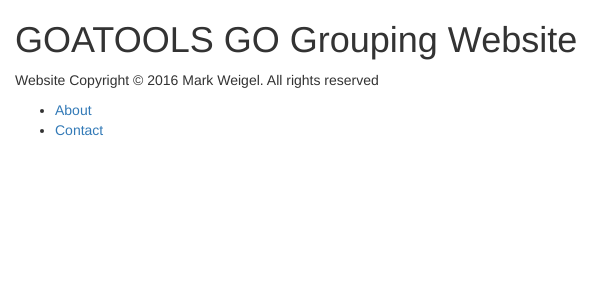
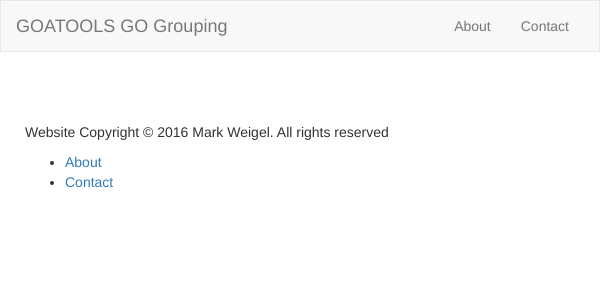
Before and after one commit to mrkjesus2/GOATOOLS-Web-Interface, a Django app: template goatoolsgui/templates/goatoolsgui/base.html in a window 600 px wide. Shown: the top 300 px of the page. Run offline with Django 3.2, Linux system fonts and the light colour scheme; the template is opened without the code that fills it, so the values that code supplies are empty; some libraries are stand-ins or nearby versions.

Commit message:
Add navbar to header

```diff
--- a/goatoolsgui/static/goatoolsgui/styles.css
+++ b/goatoolsgui/static/goatoolsgui/styles.css
@@ -1,19 +1,6 @@
-/* For my temporary sanity */
-// .go-form-line input {
-//   display: block;
-//   margin: 0.5em 0 2em;
-// }
-
-// input {
-//   width: 50%;
-//   height: 2em;
-// }
-// /* End Sanity */
-
-// #id_goids::after {
-//   content: "I have a file I would rather use"
-// }
-
+/*
+* Customized file <input>'s
+*/
 .input-file {
   width: 0.1px;
   height: 0.1px;
@@ -33,6 +20,17 @@
   font-size: 18px;
 }
 
+/*
+* Footer
+*/
+footer {
+  padding: 50px 10px;
+}
+
+
+/*
+* Information Circles
+*/
 .info-circle-container {
   padding: 7.5px 7.5px 0;
   width: 40px;
@@ -42,7 +40,7 @@
 
 /*
 * Used by info-with-circle.svg
- */
+*/
 .info-circle {
   padding: 7.5px 7.5px 0;
   width: 40px;
@@ -54,3 +52,90 @@
 .info-circle:hover {
   fill: #286090;
 }
+
+// TEST
+@media (max-width: 767px) {
+  .navbar-nav .open .dropdown-menu {
+    position: static;
+    float: none;
+    width: auto;
+    margin-top: 0;
+    background-color: transparent;
+    border: 0;
+    -webkit-box-shadow: none;
+            box-shadow: none;
+  }
+  .navbar-nav .open .dropdown-menu > li > a,
+  .navbar-nav .open .dropdown-menu .dropdown-header {
+    padding: 5px 15px 5px 25px;
+  }
+  .navbar-nav .open .dropdown-menu > li > a {
+    line-height: 20px;
+  }
+  .navbar-nav .open .dropdown-menu > li > a:hover,
+  .navbar-nav .open .dropdown-menu > li > a:focus {
+    background-image: none;
+  }
+}
+
+/*
+* Overide Bootstrap navbar collapse
+*/
+@media (min-width: 435px) and (max-width: 767px) {
+  .navbar-nav>li {
+    float:left;
+  }
+
+  .navbar-nav>li>a {
+    padding-top: 15px;
+    padding-bottom: 15px;
+  }
+
+  .navbar-right {
+    float: right!important;
+    margin-right: -15px;
+  }
+
+  .navbar-nav {
+    margin: 0;
+  }
+
+  .container-fluid>.navbar-collapse {
+    margin-right: 0;
+    margin-left: 0;
+  }
+
+  .navbar-collapse {
+    width: auto;
+    border-top: 0;
+    box-shadow: none;
+  }
+
+  .navbar-collapse.collapse {
+    display: block!important;
+    height: auto!important;
+    padding-bottom: 0
+    overflow: visible!important;
+  }
+
+  .container-fluid>.navbar-header {
+    margin-left: 0;
+    margin-right: 0;
+  }
+
+  .navbar-header {
+    float: left;
+  }
+
+  .navbar>.container-fluid .navbar-brand {
+    margin-left: -15px;
+  }
+
+  .container-fluid {
+    padding-right: 0;
+  }
+
+  .navbar-toggle {
+    display: none;
+  }
+}
--- a/goatoolsgui/templates/goatoolsgui/base.html
+++ b/goatoolsgui/templates/goatoolsgui/base.html
@@ -24,11 +24,13 @@
 
   <body>
     <!-- The main content container -->
-    <div class="container col-md-8 col-md-offset-2 col-lg-6 col-lg-offset-3">
       {% include "goatoolsgui/header.html" %}
+    <div class="container">
       <!-- TODO: Do I need another block here for information? -->
       {% block content %}{% endblock %}
       {% include "goatoolsgui/footer.html" %}
     </div>
   </body>
 </html>
+
+<!-- col-md-8 col-md-offset-2 col-lg-6 col-lg-offset-3 -->
--- a/goatoolsgui/templates/goatoolsgui/header.html
+++ b/goatoolsgui/templates/goatoolsgui/header.html
@@ -1,4 +1,20 @@
-<header>
-  <!-- TODO: Make a nice little header that makes sense -->
-  <h1>GOATOOLS GO Grouping Website</h1>
-</header>
+<nav class="navbar navbar-default">
+  <div class="container-fluid col-sm-8 col-sm-offset-2 col-lg-6 col-lg-offset-3">
+    <header class="navbar-header">
+      <button class="navbar-toggle collapsed" data-toggle="collapse" data-target="#main-nav" aria-expanded="false">
+        <span class="sr-only">Toggle Navigation</span>
+        <span class="icon-bar"></span>
+        <span class="icon-bar"></span>
+        <span class="icon-bar"></span>
+      </button>
+      <a href="#" class="navbar-brand">GOATOOLS GO Grouping</a>
+    </header>
+
+  <section id="main-nav" class="collapse navbar-collapse">
+    <ul class="nav navbar-nav navbar-right">
+      <li><a href="#">About</a></li>
+      <li><a href="#">Contact</a></li>
+    </ul>
+  </section>
+  </div>
+</nav>
```
